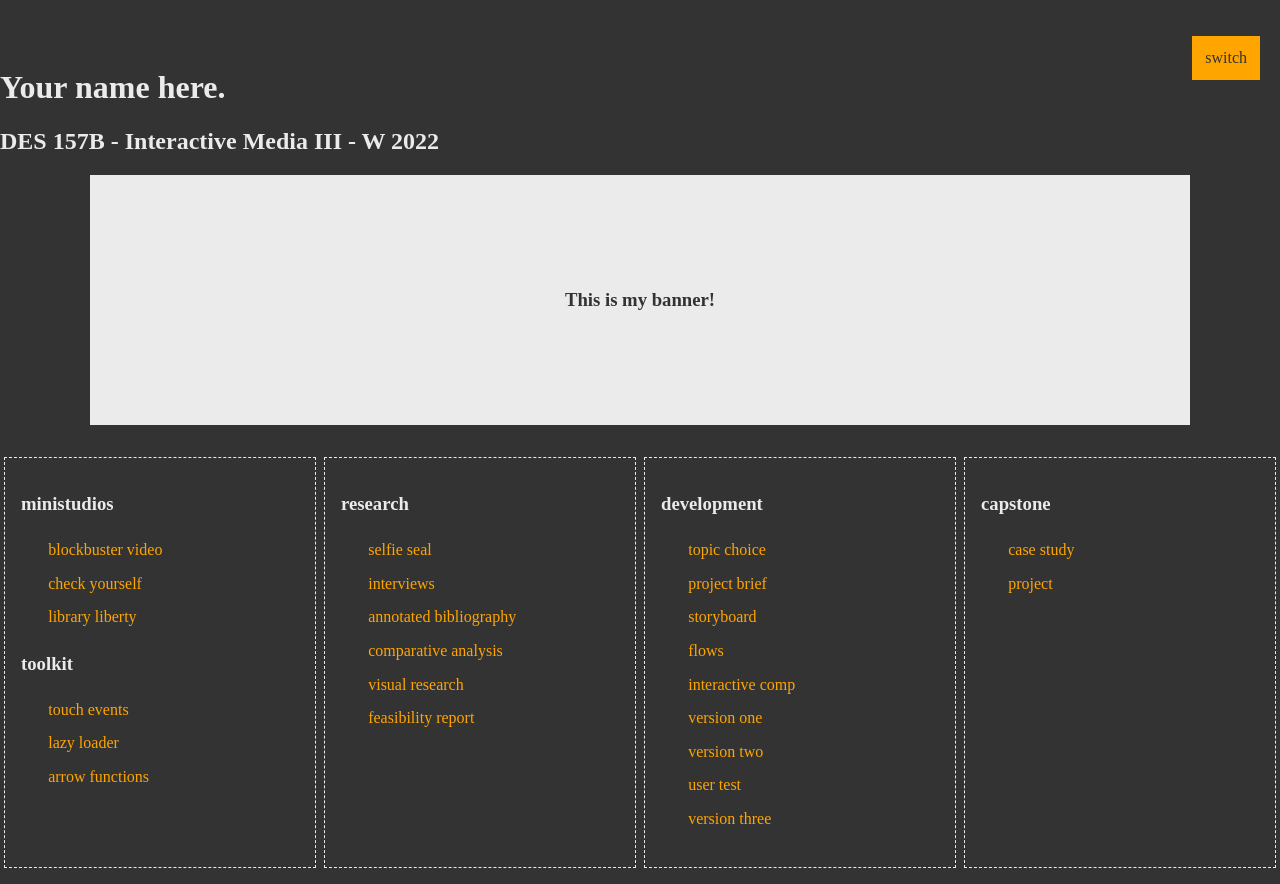
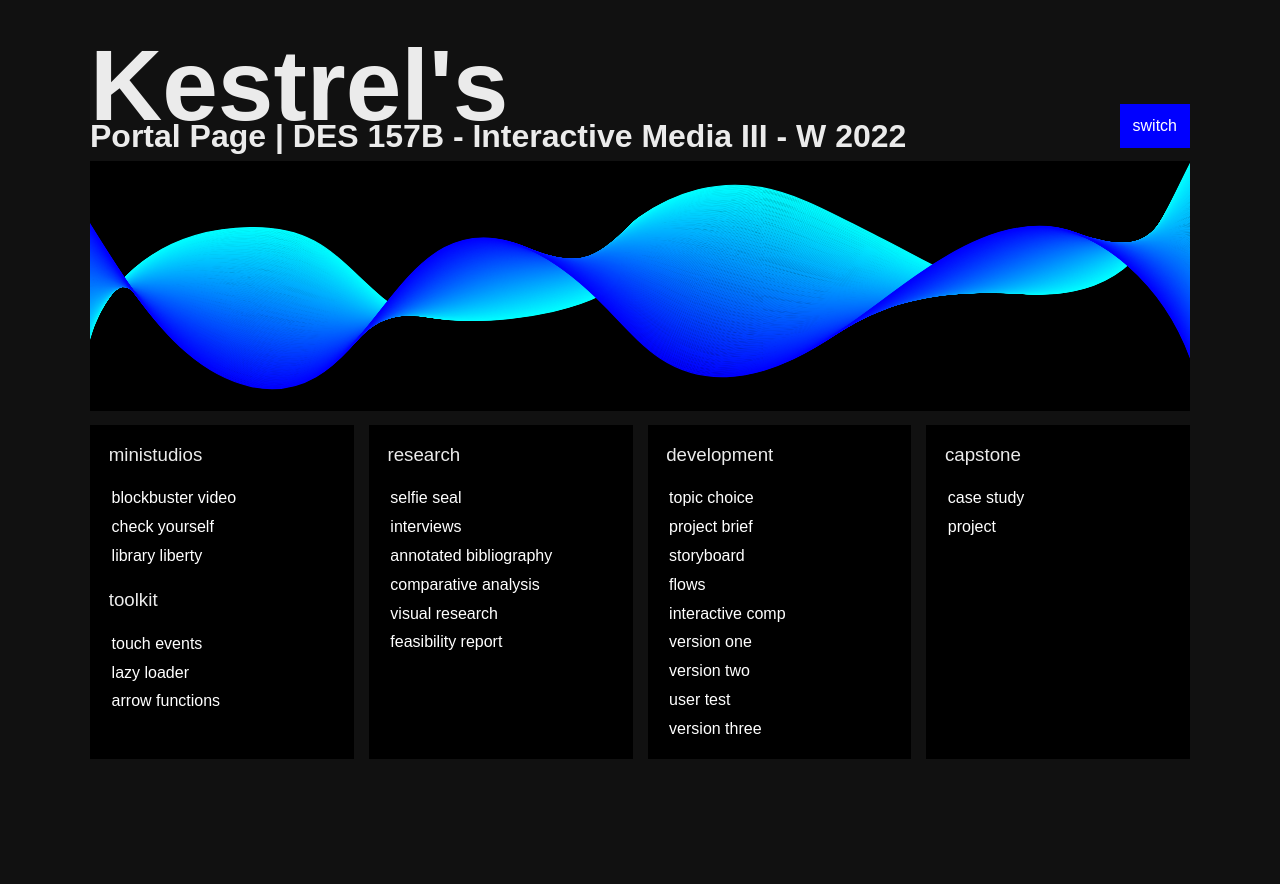
Before and after one commit to kesttrel/des157b, a plain HTML site: page index.html in a window 1280 px wide. After the commit the page ends 800 px from the top, so only its background shows below. Drawn offline with nearby package versions, Linux system fonts and the light colour scheme; a web font is replaced by a local one.

Commit message:
Home Is Styling

```diff
--- a/index.html
+++ b/index.html
@@ -3,6 +3,7 @@
 <head>
     <meta charset="UTF-8">
     <title>Home is...DES 157B!</title>
+    <link rel="stylesheet" href="https://use.typekit.net/gtv7asq.css">
     <link href="https://cdnjs.cloudflare.com/ajax/libs/normalize/8.0.1/normalize.min.css" rel="stylesheet" />
     <link href="styles.css" rel="stylesheet" />
     <script src="script.js" defer></script>
@@ -10,11 +11,14 @@
 <body>
     <div id="container">
         <header>
-            <h1>Your name here.</h1>
-            <h2>DES 157B - Interactive Media III - W 2022</h2>
+            <h1 id="title">
+                <span id="item1">Kestrel's</span>
+                <span id="item2">Portal Page | DES 157B - Interactive Media III - W 2022</span>
+            </h1>
+
             <!--this is for the interactive banner-->
             <div id="banner">
-                <h3>This is my banner!</h3>
+
             </div>
         </header>
         <main>
--- a/styles.css
+++ b/styles.css
@@ -2,8 +2,30 @@
     box-sizing: border-box;
 }
 
+header {
+    display: flex;
+    flex-direction: column;
+    max-width: 1100px;
+}
+h1 {
+    font-family: "jeanne-moderno-geometrique", sans-serif;
+    font-weight: 600;
+    font-style: normal;
+    line-height: 3em;
+}
+#item1 {
+    font-size: 100px;
+}
+#item2 {
+    line-height: .2em;
+}
+#title {
+    display: flex;
+    flex-direction: column;
+}
+
 body {
-    background-color: #333;
+    background-color: #111;
     color: rgb(235, 235, 235);
     transition: all 2s;
 }
@@ -16,15 +38,14 @@ body.switch {
 #container {
     position: relative;
     width: 100%;
-    max-width: 1366px;
+    max-width: 1100px;
     /* make sure the columns don't get too small and text stays readable */
     min-width: 900px;
     margin: 1em auto;
-    padding-top: 2em;
 }
 
 header {
-    margin: 0 auto 2em auto;
+    margin: 0 auto .85em auto;
 }
 
 #banner {
@@ -33,15 +54,14 @@ header {
     width: 1100px;
     height: 250px;
     margin: auto;
-    background-color: rgb(235, 235, 235);
-    color: #333;
+    background-image: url(images/inDark.svg);
     overflow: hidden;
     display: grid;
 	place-items: center;
 }
 
 #banner.switch {
-    background-color: #333;
+    background-image: url(images/inLight.svg);
     color: rgb(235, 235, 235);
     transition: all 2s;
 }
@@ -49,14 +69,16 @@ header {
 main {
     display: flex;
     justify-content: space-evenly;
-    margin: 1em auto;
+    gap: 15px;
+    margin: auto;
 }
 
 main section {
     width: 25%;
-    border: 1px rgb(235, 235, 235) dashed;
-    margin: 0 .25em;
-    padding: 1em;
+    background-color: black;
+}
+main section.switch {
+    background-color: #F4F4F4;
 }
 
 a {
@@ -70,19 +92,22 @@ ul {
     padding-left: 0;
 }
 
-section li {
-    padding-left: 1.2em;
+section li, h3 {
+    padding-left: 1em;
+    font-family: "fenwick", sans-serif;
+    font-weight: 300;
+    font-style: normal;
 }
 
 section a {
     line-height: 1.1em;
     display: inline-block;
-    padding: .5em;
-    color: orange;
+    padding: .35em;
+    color: white;
 }
 
 section a:hover {
-    background-color: orange;
+    background-color: #00F8FF;
     color: #333;
 }
 
@@ -97,21 +122,24 @@ section.switch a:hover {
 
 button {
     position: absolute;
-    top: 20px;
-    right: 20px;
+    top: 88px;
+    right: 0;
     padding: 12px;
-    background-color: orange;
-    color: #333;
+    background-color: #0000FF;
+    color: white;
     border: 1px solid transparent;
+    font-family: "fenwick", sans-serif;
+    transition: .5s ease-in-out;
 }
 
 button:hover {
-    background-color: coral;
+    background-color: #00F8FF;
     cursor: pointer;
 }
 
 button.switch {
     background-color: rgb(235, 235, 235);
+    color: #333;
     border-color: #333;
 }
 
```
Also changed, not shown: images/Untitled-1 (7).png (added), images/inDark.jpg (added), images/inDark.svg (added), images/inLight.jpg (added), images/inLight.svg (added), 1 other file.
